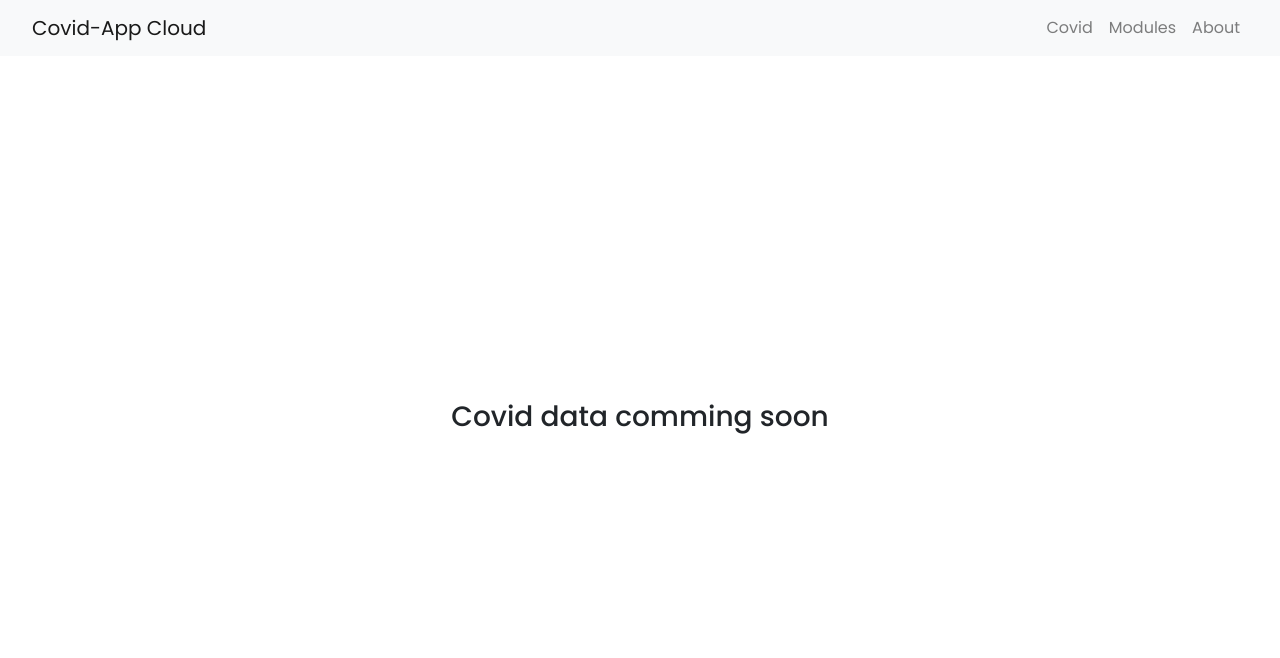
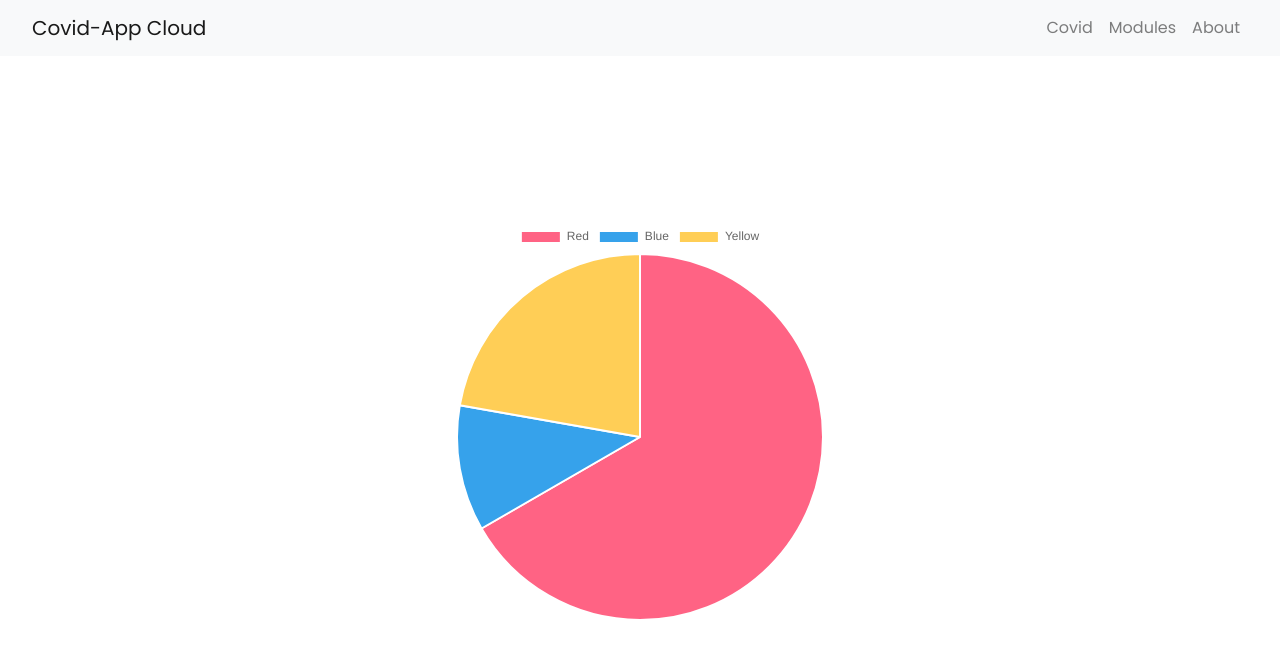
Before and after one commit to xJosee/Sistemas-Operativos-Microservicios, a React (Create React App) app in the folder web-app/: page /covid in a window 1280 px wide. Shown: the top 658 px of the page. Built offline with nearby package versions, Linux system fonts and the light colour scheme.

Commit message:
[ADD] Inicio graficas de covid

```diff
--- a/web-app/package.json
+++ b/web-app/package.json
@@ -8,6 +8,7 @@
     "@testing-library/user-event": "^12.8.1",
     "bootstrap": "^4.6.0",
     "chart.js": "^2.9.4",
+    "funnel-graph-js": "^1.4.2",
     "jquery": "^3.6.0",
     "popper.js": "^1.16.1",
     "react": "^17.0.1",
--- /dev/null
+++ b/web-app/src/components/covid-data/bar.js
@@ -0,0 +1,77 @@
+import { useEffect, useState } from 'react';
+import { Bar } from 'react-chartjs-2';
+import { Form } from 'react-bootstrap'
+
+
+function BarGraph() {
+    const [data, setData] = useState({
+        labels: ['January', 'February', 'March', 'April', 'May', 'June', 'July'],
+        datasets: [
+            {
+                label: 'My First dataset',
+                backgroundColor: 'rgba(255,99,132,0.2)',
+                borderColor: 'rgba(255,99,132,1)',
+                borderWidth: 1,
+                hoverBackgroundColor: 'rgba(255,99,132,0.4)',
+                hoverBorderColor: 'rgba(255,99,132,1)',
+                data: [65, 59, 80, 81, 56, 55, 40]
+            }
+        ]
+    })
+
+
+    /*useEffect(() => {
+        const interval = setInterval(() => {
+
+            fetchValues()
+
+        }, 1500);
+        return () => clearInterval(interval);
+    }, []);
+
+    const fetchValues = () => {
+        fetch('http://34.67.69.50:7000/modulos/getRam')
+            .then((response) => response.json())
+            .then((json) => {
+                // console.log(parseInt(json.Total, 10) - parseInt(json.Libre, 10), json.Libre)
+                const newData = {
+                    labels: [
+                        'Usada',
+                        'Libre'
+                    ],
+                    datasets: [{
+                        data: [json.Total - json.Libre, json.Libre],
+                        backgroundColor: [
+                            '#30475e',
+                            '#f05454'
+                        ],
+                        hoverBackgroundColor: [
+                            '#30475e',
+                            '#f05454'
+                        ]
+                    }]
+                }
+                setData(newData)
+            })
+            .catch((error) => console.error(error))
+    }
+    */
+    return (
+
+        <div className="row">
+            <input type="range" class="form-range" min="0" max="100" step="10" id="customRange3"></input>
+            <div className="col-md-12" style={{ padding: 15, maxHeight: 500, maxWidth: 500 }}>
+                <Bar
+                    data={data}
+                    width={500}
+                    height={500}
+                    options={{
+                        maintainAspectRatio: false
+                    }}
+                />
+            </div>
+        </div>
+    );
+}
+
+export default BarGraph;
--- a/web-app/src/components/covid-data/covid-data.js
+++ b/web-app/src/components/covid-data/covid-data.js
@@ -1,10 +1,13 @@
 
 import '../../App.css';
+import FilterData from './filter-data'
+import BarGraph from './bar'
+import PieGraph from './pie'
 
 function Covid() {
     return (
         <div className="covid-data">
-            <h3>Covid data comming soon</h3>
+            <PieGraph />
         </div>
     );
 }
--- /dev/null
+++ b/web-app/src/components/covid-data/filter-data.js
@@ -0,0 +1,83 @@
+import { useEffect, useState } from 'react';
+
+
+function FilterData() {
+    const [data, setData] = useState({
+        labels: [
+            'Usada',
+            'Libre'
+        ],
+        datasets: [{
+            data: [50, 50],
+            backgroundColor: [
+                '#30475e',
+                '#f05454'
+            ],
+            hoverBackgroundColor: [
+                '#30475e',
+                '#f05454'
+            ]
+        }]
+    })
+
+
+    useEffect(() => {
+        const interval = setInterval(() => {
+
+            fetchValues()
+
+        }, 1500);
+        return () => clearInterval(interval);
+    }, []);
+
+    const fetchValues = () => {
+        fetch('http://34.67.69.50:7000/modulos/getRam')
+            .then((response) => response.json())
+            .then((json) => {
+                // console.log(parseInt(json.Total, 10) - parseInt(json.Libre, 10), json.Libre)
+                const newData = {
+                    labels: [
+                        'Usada',
+                        'Libre'
+                    ],
+                    datasets: [{
+                        data: [json.Total - json.Libre, json.Libre],
+                        backgroundColor: [
+                            '#30475e',
+                            '#f05454'
+                        ],
+                        hoverBackgroundColor: [
+                            '#30475e',
+                            '#f05454'
+                        ]
+                    }]
+                }
+                setData(newData)
+            })
+            .catch((error) => console.error(error))
+    }
+
+    return (
+        <nav aria-label="Page navigation example">
+            <ul class="pagination">
+                <li class="page-item">
+                    <a class="page-link" href="#" aria-label="Previous">
+                        <span aria-hidden="true">&laquo;</span>
+                        <span class="sr-only">Previous</span>
+                    </a>
+                </li>
+                <li class="page-item"><a class="page-link" href="#">1</a></li>
+                <li class="page-item"><a class="page-link" href="#">2</a></li>
+                <li class="page-item"><a class="page-link" href="#">3</a></li>
+                <li class="page-item">
+                    <a class="page-link" href="#" aria-label="Next">
+                        <span aria-hidden="true">&raquo;</span>
+                        <span class="sr-only">Next</span>
+                    </a>
+                </li>
+            </ul>
+        </nav>
+    );
+}
+
+export default FilterData;
--- /dev/null
+++ b/web-app/src/components/covid-data/pie.js
@@ -0,0 +1,73 @@
+import { useEffect, useState } from 'react';
+import { Bar, Pie } from 'react-chartjs-2';
+import { Form } from 'react-bootstrap'
+
+
+function PieGraph() {
+    const [data, setData] = useState({
+        labels: [
+            'Red',
+            'Blue',
+            'Yellow'
+        ],
+        datasets: [{
+            data: [300, 50, 100],
+            backgroundColor: [
+                '#FF6384',
+                '#36A2EB',
+                '#FFCE56'
+            ],
+            hoverBackgroundColor: [
+                '#FF6384',
+                '#36A2EB',
+                '#FFCE56'
+            ]
+        }]
+    })
+
+
+    /*useEffect(() => {
+        const interval = setInterval(() => {
+
+            fetchValues()
+
+        }, 1500);
+        return () => clearInterval(interval);
+    }, []);
+
+    const fetchValues = () => {
+        fetch('http://34.67.69.50:7000/modulos/getRam')
+            .then((response) => response.json())
+            .then((json) => {
+                // console.log(parseInt(json.Total, 10) - parseInt(json.Libre, 10), json.Libre)
+                const newData = {
+                    labels: [
+                        'Usada',
+                        'Libre'
+                    ],
+                    datasets: [{
+                        data: [json.Total - json.Libre, json.Libre],
+                        backgroundColor: [
+                            '#30475e',
+                            '#f05454'
+                        ],
+                        hoverBackgroundColor: [
+                            '#30475e',
+                            '#f05454'
+                        ]
+                    }]
+                }
+                setData(newData)
+            })
+            .catch((error) => console.error(error))
+    }
+    */
+    return (
+
+        <div>
+            <Pie data={data} width={400} height={400} />
+        </div>
+    );
+}
+
+export default PieGraph;
```
Also changed, not shown: web-app/src/components/covid-data/funnel.js (added, +73 -0 lines), 1 other file (tests, documents, lock files or other folders).
